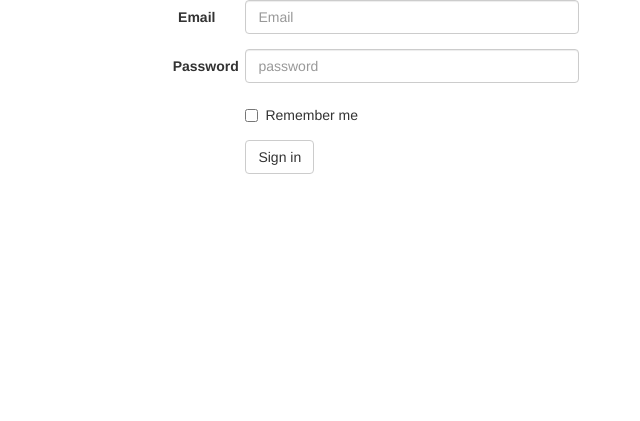
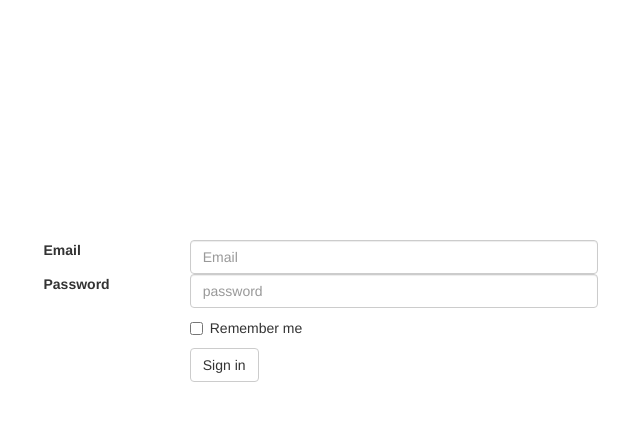
Before and after one commit to loyin62688/p2p_repository, a Django app: page /login in a window 1280 px wide. Shown: the top 421 px of the page, without its empty margins (264-904 px from the left). Run offline with Django 3.2, Linux system fonts and the light colour scheme; some libraries are stand-ins or nearby versions.

Commit message:
begin to complete page

```diff
--- a/P2PADM/apps/getP2PInfo_cron/management/commands/getp2pInfo.py
+++ b/P2PADM/apps/getP2PInfo_cron/management/commands/getp2pInfo.py
@@ -54,5 +54,5 @@ class Command(BaseCommand):
     def handle(self, *args, **options):
         m_p2pdevnum,m_p2pcounts = self.getP2PSerInfo()
         m_relaycounts,m_relaydevnum = self.getP2PRelayInfo()
-        p2pInfo_mod = P2PServerInfo(project = 'easy4ip', col_date = datetime.datetime.now()-datetime.timedelta(days=7-i), p2p_onlinenum = m_p2pdevnum, rel_onlinenum = m_relaydevnum, relay_accnum = m_relaycounts, p2p_accnum = m_p2pcounts)
+        p2pInfo_mod = P2PServerInfo(project = 'easy4ip', col_date = datetime.datetime.now(), p2p_onlinenum = m_p2pdevnum, rel_onlinenum = m_relaydevnum, relay_accnum = m_relaycounts, p2p_accnum = m_p2pcounts)
         p2pInfo_mod.save()
--- a/P2PADM/templates/login.html
+++ b/P2PADM/templates/login.html
@@ -1,6 +1,15 @@
 <!DOCTYPE html>
 <html lang="zh-cn">
   <head>
+
+  <style type="text/css">
+  div.loginformtype
+  {
+  position: fixed;
+  top:30%
+  }
+  </style>
+
     <meta charset="utf-8">
     <meta http-equiv="X-UA-Compatible" content="IE=edge">
     <meta name="viewport" content="width=device-width, initial-scale=1">
@@ -17,27 +26,24 @@
     <![endif]-->
   </head>
   <body>
-<form class="form-horizontal" role="form" action="../login" method="post">
+  <div class = "container loginformtype">
+<form class="form-vertical " role="form" action="../login" method="post">
 <div class="row">
-<div class="col-md-4 col-md-offset-4">
-  <div class="form-group">
+  <div class="form-group col-md-offset-3">
     <label for="inputEmail3" class="col-sm-2 control-label">Email</label>
-    <div class="col-sm-10">
-<!--      <input type="email" class="form-control" id="inputEmail3" placeholder="Email"  name="emailAddr">
--->
+    <div class="col-sm-6">
 	{{ form.username }}
     </div>
   </div>
-  <div class="form-group">
+    </div>
+    <div class="row">
+  <div class="form-group col-md-offset-3">
     <label for="inputPassword3" class="col-sm-2 control-label">Password</label>
-    <div class="col-sm-10">
-<!--
-      <input type="password" class="form-control" id="inputPassword3" placeholder="Password" name="pwd">
--->
+    <div class="col-sm-6">
 	{{ form.password }}
     </div>
   </div>
-  <div class="form-group">
+  <div class="form-group col-md-offset-3">
     <div class="col-sm-offset-2 col-sm-10">
       <div class="checkbox">
         <label>
@@ -46,15 +52,14 @@
       </div>
     </div>
   </div>
-  <div class="form-group">
+  <div class="form-group col-md-offset-3">
     <div class="col-sm-offset-2 col-sm-10">
       <button type="submit" class="btn btn-default">Sign in</button>
     </div>
   </div>
   </div>
-  </div>
 </form>
-
+</div>
     <!-- jQuery (necessary for Bootstrap's JavaScript plugins) -->
     <script src="http://cdn.bootcss.com/jquery/1.11.1/jquery.min.js"></script>
     <!-- Include all compiled plugins (below), or include individual files as needed -->
--- a/P2PADM/templates/monitor.html
+++ b/P2PADM/templates/monitor.html
@@ -69,17 +69,17 @@
 					-->
 					</a>
 					<ul class="sub-menu">
-						<li >
+						<li class = "active">
 							<a href="ui_general.html">
 							大华p2p</a>
 						</li>
-						<li class="active">
+						<li>
 							<a href="ui_buttons.html">
 							easy4ip</a>
 						</li>
 					</ul>
 				</li>
-				<li class="active ">
+				<li>
 					<a href="javascript:;">
 					<i class="icon-bookmark-empty"></i>
 					<span class="title">P2POEM</span>
```
Also changed, not shown: db.sqlite3, 1 other file.
